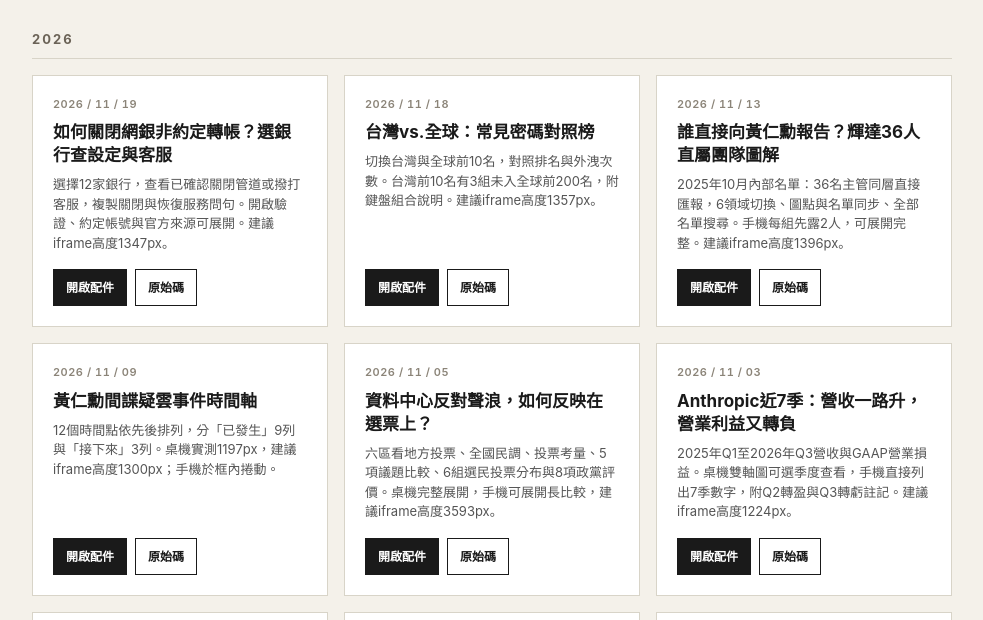
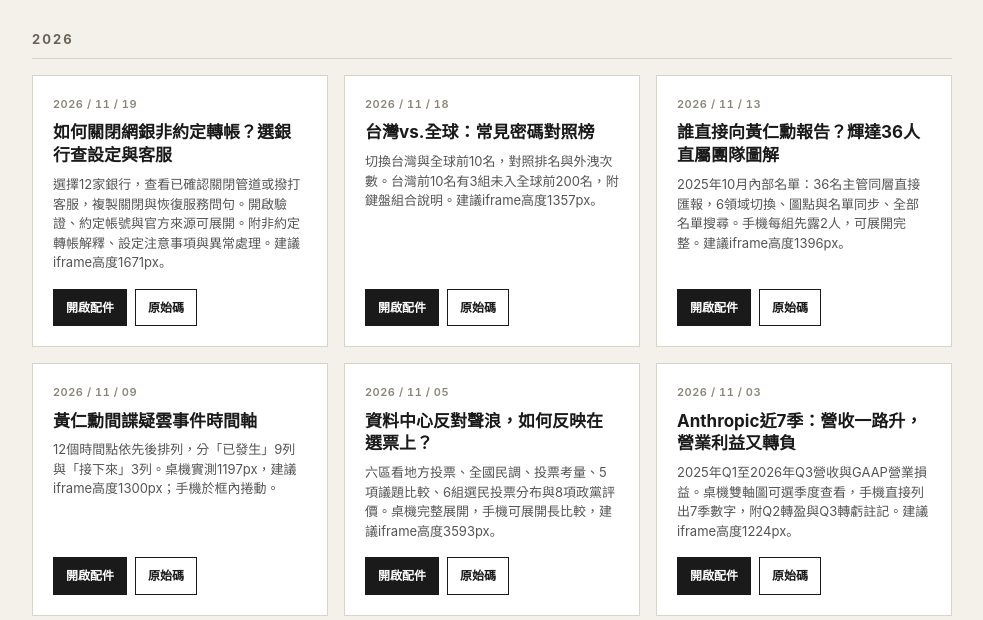
Before and after one commit to terrylee-lang/bnext-visuals, a plain HTML site: page index.html in a window 1280 px wide. Shown: the part 180-800 px from the top of the page, without its empty margins (148-1131 px from the left). Drawn offline with Linux system fonts and the light colour scheme.

Commit message:
Update bank lookup embed height and standalone help

```diff
--- a/index.html
+++ b/index.html
@@ -188,7 +188,7 @@
     <div class="card">
       <div class="card-date">2026 / 11 / 19</div>
       <h3 class="card-title">如何關閉網銀非約定轉帳？選銀行查設定與客服</h3>
-      <p class="card-desc">選擇12家銀行，查看已確認關閉管道或撥打客服，複製關閉與恢復服務問句。開啟驗證、約定帳號與官方來源可展開。建議iframe高度1347px。</p>
+      <p class="card-desc">選擇12家銀行，查看已確認關閉管道或撥打客服，複製關閉與恢復服務問句。開啟驗證、約定帳號與官方來源可展開。附非約定轉帳解釋、設定注意事項與異常處理。建議iframe高度1671px。</p>
       <div class="card-actions">
         <a class="btn primary" href="./2026/11-bank-transfer-safety-lookup.html?preview=1" target="_blank" rel="noopener">開啟配件</a>
         <a class="btn secondary" href="https://github.com/terrylee-lang/bnext-visuals/blob/main/2026/11-bank-transfer-safety-lookup.html" target="_blank" rel="noopener">原始碼</a>
```
